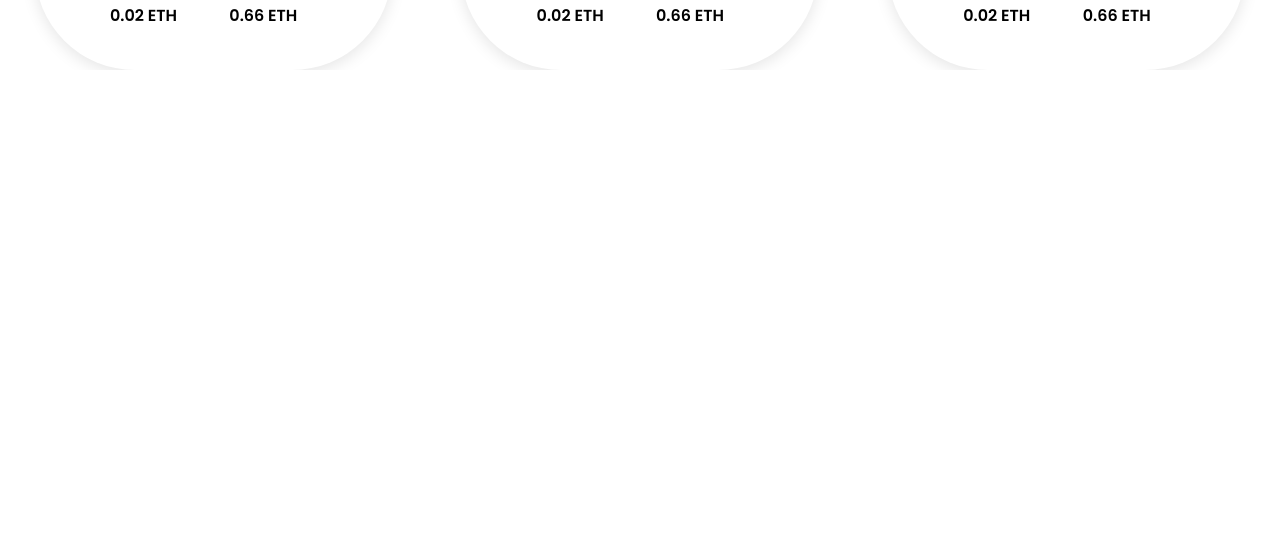
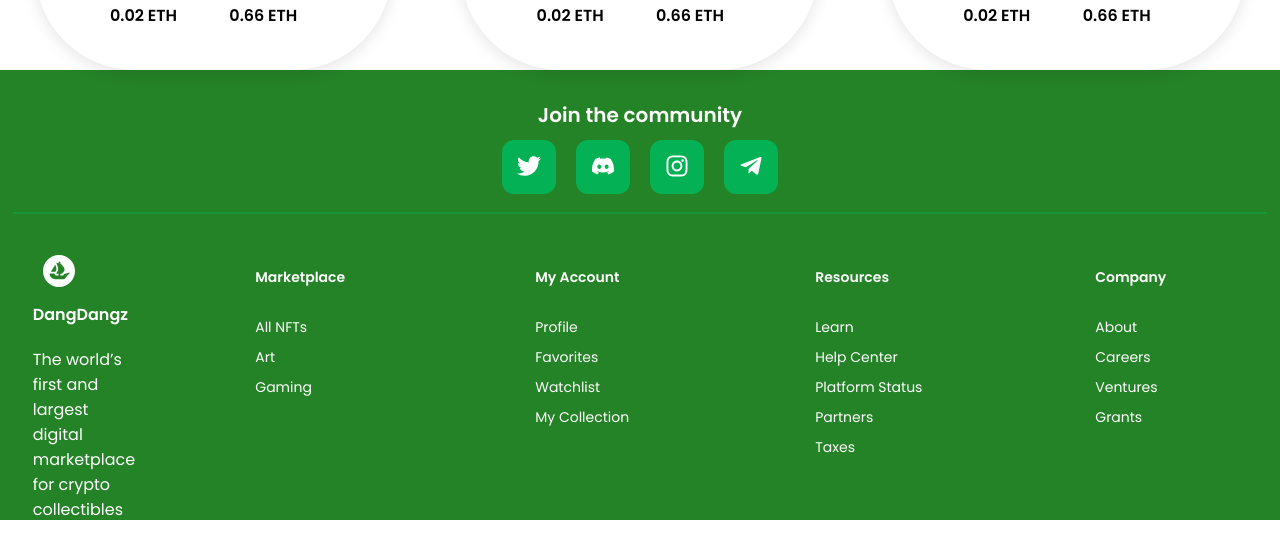
Before and after one commit to Codetorrent/DangDangz-Frontend, a Next.js app: page / in a window 1280 px wide. Shown: the part 1212-1770 px from the top of the page. Before the commit the page ends 1282 px from the top, so only its background shows below. Built offline with nearby package versions, Linux system fonts and the light colour scheme.

Commit message:
[FEAT] Footer  & Styled Component

```diff
--- /dev/null
+++ b/components/Footer/Footer.tsx
@@ -0,0 +1,158 @@
+import React from 'react'
+import styled from "@emotion/styled";
+import {FaTwitter , FaDiscord, FaTelegramPlane, FaInstagram} from "react-icons/fa";
+import {SiOpensea} from "react-icons/si";
+
+const Footer = () => {
+  return (
+    <FooterWrapper>
+        <FooterView>
+            <CommunityView>
+                <CommunityTitle>Join the community</CommunityTitle>
+                <CommunityIcons>
+                    <IconView>
+                        <FaTwitter />
+                    </IconView>
+                    <IconView>
+                        <FaDiscord />
+                    </IconView>
+                    <IconView>
+                        <FaInstagram />
+                    </IconView>
+                    <IconView>
+                        <FaTelegramPlane />
+                    </IconView>
+                </CommunityIcons>
+            </CommunityView>
+            <hr style={{  border : '1px solid #04B154', width: '100%',  opacity: 0.4}} />
+            <div style={{display: 'flex', flexDirection: 'row'}}>
+                <DescriptionView>
+                    <LogoView>
+                        <SiOpensea />
+                    </LogoView>
+                    <TitleDiv>
+                        DangDangz
+                    </TitleDiv>
+                    The world’s first and largest digital marketplace for crypto collectibles and non-fungible tokens (NFTs). Buy, sell, and discover exclusive digital items.
+                </DescriptionView>
+                <QuickMenu>
+                    <QuickMenuItem>
+                        <TitleDiv>
+                            Marketplace
+                        </TitleDiv>
+                        All NFTs <br />
+                        Art <br />
+                        Gaming <br />
+                    </QuickMenuItem>
+                    <QuickMenuItem>
+                        <TitleDiv>
+                        My Account
+                        </TitleDiv>
+                        Profile <br />
+                        Favorites <br />
+                        Watchlist <br />
+                        My Collection <br />
+                    </QuickMenuItem>
+                    <QuickMenuItem>
+                        <TitleDiv>
+                        Resources
+                        </TitleDiv>
+                        Learn <br />
+                        Help Center <br />
+                        Platform Status <br />
+                        Partners <br />
+                        Taxes <br />
+                    </QuickMenuItem>
+                    <QuickMenuItem>
+                        <TitleDiv>
+                            Company
+                        </TitleDiv>
+                        About <br />
+                        Careers <br />
+                        Ventures <br />
+                        Grants <br />
+                    </QuickMenuItem>
+                </QuickMenu>
+            </div>
+
+        </FooterView>
+    </FooterWrapper>
+  )
+}
+
+const FooterWrapper = styled.div`
+    display: flex;
+    flex-direction: column;
+    align-items: center;
+    height: 450px;
+    background: #258327;
+    color: #fff;
+`;
+
+const FooterView = styled.div`
+    margin: 30px 10px;
+    width: 98%;
+`;
+
+const CommunityView = styled.div`
+    display: flex;
+    flex-direction: column;
+    align-items: center;
+`;
+
+const CommunityTitle = styled.div`
+    font-size: 20px;
+    font-weight: 600;
+`;
+
+const CommunityIcons = styled.div`
+    display: flex;
+    flex-direction: row;
+`;
+
+const IconView = styled.div`
+    cursor: pointer;
+    width: 54px;
+    height: 54px;
+    margin: 10px;
+    text-align: center;
+    padding-top: 12px;
+    border-radius: 12px;
+    background-color: #04B154;
+    font-size: x-large;
+`;
+
+const DescriptionView = styled.div`
+    display: flex;
+    flex-direction: column;
+    width: 300px;
+    margin: 20px 40px 0px 20px;
+`;
+
+const TitleDiv = styled.div`
+    font-weight: 600;
+    margin-bottom: 20px;
+`;
+
+const LogoView = styled.div`
+    cursor: pointer;
+    width: 40px;
+    height: 40px;
+    margin: 10px;
+    font-size: xx-large;
+`;
+
+const QuickMenu = styled.div`
+    display: flex;
+    flex-direction: row;
+    margin: 30px 40px 0px 40px;
+`;
+
+const QuickMenuItem = styled.div`
+    width: 200px;
+    margin: 10px 40px 0px 40px;
+    line-height: 30px;
+    font-size: 14px;
+`;
+
+export default Footer
--- /dev/null
+++ b/components/Footer/index.ts
@@ -0,0 +1 @@
+export * from './Footer'
--- a/pages/index.tsx
+++ b/pages/index.tsx
@@ -5,6 +5,7 @@ import styles from "../styles/Home.module.css";
 import TopHeader from "../components/TopHeader/TopHeader";
 import Banner from "../components/Banner/Banner";
 import Landing from "../components/Landing/Landing";
+import Footer from "../components/Footer/Footer";
 
 const Home: NextPage = () => {
     return (
@@ -12,6 +13,7 @@ const Home: NextPage = () => {
             <TopHeader />
             <Banner />
             <Landing />
+            <Footer />
         </div>
     );
 };
```
